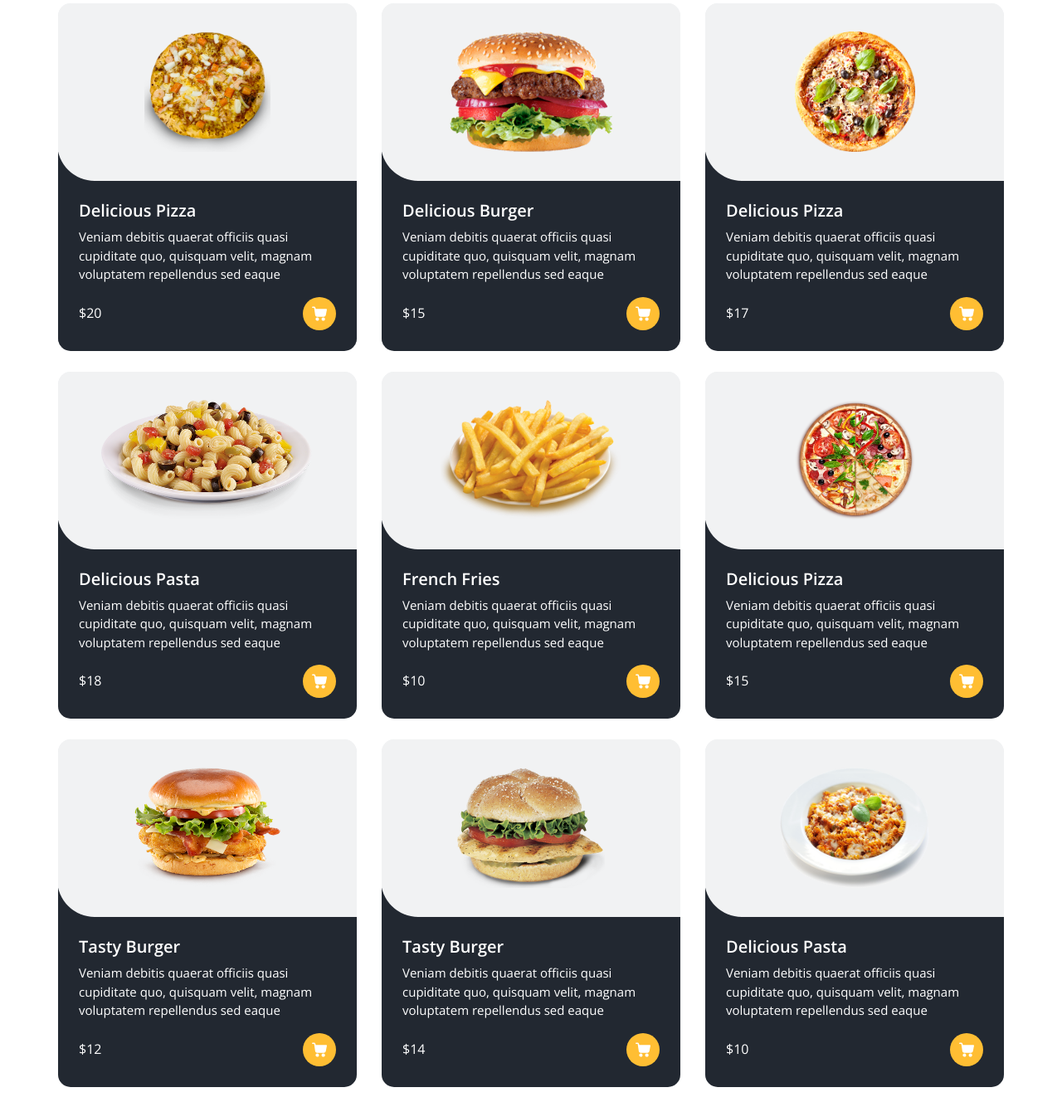
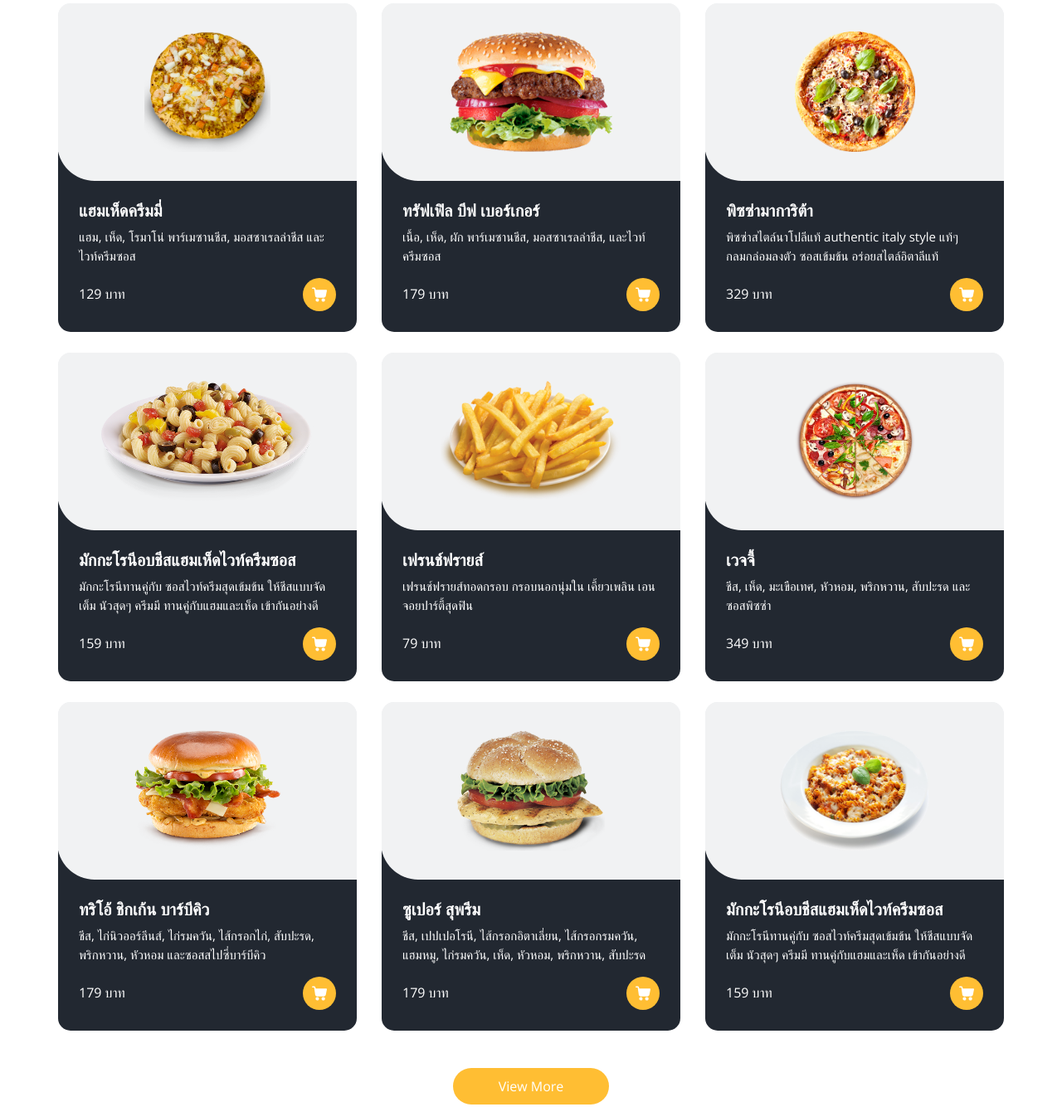
Before and after one commit to prigthaiza24/pepperhamberger, a plain HTML site: page index.html in a window 1280 px wide. Shown: the part 1367-2701 px from the top of the page at 83% size. Drawn offline with nearby package versions, Linux system fonts and the light colour scheme; some packages are replaced by stand-ins of ours.

Commit message:
Update index.html

```diff
--- a/index.html
+++ b/index.html
@@ -399,14 +399,14 @@
                 </div>
                 <div class="detail-box">
                   <h5>
-                    Delicious Pizza
+                    แฮมเห็ดครีมมี่
                   </h5>
                   <p>
-                    Veniam debitis quaerat officiis quasi cupiditate quo, quisquam velit, magnam voluptatem repellendus sed eaque
+                    แฮม, เห็ด, โรมาโน่ พาร์เมซานชีส, มอสซาเรลล่าชีส และไวท์ครีมซอส
                   </p>
                   <div class="options">
                     <h6>
-                      $20
+                      129 บาท
                     </h6>
                     <a href="">
                       <svg version="1.1" id="Capa_1" xmlns="http://www.w3.org/2000/svg" xmlns:xlink="http://www.w3.org/1999/xlink" x="0px" y="0px" viewBox="0 0 456.029 456.029" style="enable-background:new 0 0 456.029 456.029;" xml:space="preserve">
@@ -475,14 +475,14 @@
                 </div>
                 <div class="detail-box">
                   <h5>
-                    Delicious Burger
+                    ทรัฟเฟิล บีฟ เบอร์เกอร์
                   </h5>
                   <p>
-                    Veniam debitis quaerat officiis quasi cupiditate quo, quisquam velit, magnam voluptatem repellendus sed eaque
+                    เนื้อ, เห็ด, ผัก พาร์เมซานชีส, มอสซาเรลล่าชีส, และไวท์ครีมซอส
                   </p>
                   <div class="options">
                     <h6>
-                      $15
+                      179 บาท
                     </h6>
                     <a href="">
                       <svg version="1.1" id="Capa_1" xmlns="http://www.w3.org/2000/svg" xmlns:xlink="http://www.w3.org/1999/xlink" x="0px" y="0px" viewBox="0 0 456.029 456.029" style="enable-background:new 0 0 456.029 456.029;" xml:space="preserve">
@@ -551,14 +551,14 @@
                 </div>
                 <div class="detail-box">
                   <h5>
-                    Delicious Pizza
+                    พิซซ่ามาการิต้า
                   </h5>
                   <p>
-                    Veniam debitis quaerat officiis quasi cupiditate quo, quisquam velit, magnam voluptatem repellendus sed eaque
+                    พิซซ่าสไตล์นาโปลีแท้ authentic italy style แท้ๆ กลมกล่อมลงตัว ซอสเข้มข้น อร่อยสไตล์อิตาลีแท้
                   </p>
                   <div class="options">
                     <h6>
-                      $17
+                      329 บาท
                     </h6>
                     <a href="">
                       <svg version="1.1" id="Capa_1" xmlns="http://www.w3.org/2000/svg" xmlns:xlink="http://www.w3.org/1999/xlink" x="0px" y="0px" viewBox="0 0 456.029 456.029" style="enable-background:new 0 0 456.029 456.029;" xml:space="preserve">
@@ -627,14 +627,14 @@
                 </div>
                 <div class="detail-box">
                   <h5>
-                    Delicious Pasta
+                    มักกะโรนีอบชีสแฮมเห็ดไวท์ครีมซอส
                   </h5>
                   <p>
-                    Veniam debitis quaerat officiis quasi cupiditate quo, quisquam velit, magnam voluptatem repellendus sed eaque
+                    มักกะโรนีทานคู่กับ ซอสไวท์ครีมสุดเข้มข้น ให้ชีสแบบจัดเต็ม นัวสุดๆ ครีมมี ทานคู่กับแฮมและเห็ด เข้ากันอย่างดี
                   </p>
                   <div class="options">
                     <h6>
-                      $18
+                      159 บาท
                     </h6>
                     <a href="">
                       <svg version="1.1" id="Capa_1" xmlns="http://www.w3.org/2000/svg" xmlns:xlink="http://www.w3.org/1999/xlink" x="0px" y="0px" viewBox="0 0 456.029 456.029" style="enable-background:new 0 0 456.029 456.029;" xml:space="preserve">
@@ -703,14 +703,14 @@
                 </div>
                 <div class="detail-box">
                   <h5>
-                    French Fries
+                    เฟรนช์ฟรายส์
                   </h5>
                   <p>
-                    Veniam debitis quaerat officiis quasi cupiditate quo, quisquam velit, magnam voluptatem repellendus sed eaque
+                    เฟรนช์ฟรายส์ทอดกรอบ กรอบนอกนุ่มใน เคี้ยวเพลิน เอนจอยปาร์ตี้สุดฟิน
                   </p>
                   <div class="options">
                     <h6>
-                      $10
+                      79 บาท
                     </h6>
                     <a href="">
                       <svg version="1.1" id="Capa_1" xmlns="http://www.w3.org/2000/svg" xmlns:xlink="http://www.w3.org/1999/xlink" x="0px" y="0px" viewBox="0 0 456.029 456.029" style="enable-background:new 0 0 456.029 456.029;" xml:space="preserve">
@@ -779,14 +779,14 @@
                 </div>
                 <div class="detail-box">
                   <h5>
-                    Delicious Pizza
+                    เวจจี้
                   </h5>
                   <p>
-                    Veniam debitis quaerat officiis quasi cupiditate quo, quisquam velit, magnam voluptatem repellendus sed eaque
+                    ชีส, เห็ด, มะเขือเทศ, หัวหอม, พริกหวาน, สับปะรด และซอสพิซซ่า
                   </p>
                   <div class="options">
                     <h6>
-                      $15
+                      349 บาท
                     </h6>
                     <a href="">
                       <svg version="1.1" id="Capa_1" xmlns="http://www.w3.org/2000/svg" xmlns:xlink="http://www.w3.org/1999/xlink" x="0px" y="0px" viewBox="0 0 456.029 456.029" style="enable-background:new 0 0 456.029 456.029;" xml:space="preserve">
@@ -855,14 +855,14 @@
                 </div>
                 <div class="detail-box">
                   <h5>
-                    Tasty Burger
+                    ทริโอ้ ชิกเก้น บาร์บีคิว
                   </h5>
                   <p>
-                    Veniam debitis quaerat officiis quasi cupiditate quo, quisquam velit, magnam voluptatem repellendus sed eaque
+                    ชีส, ไก่นิวออร์ลีนส์, ไก่รมควัน, ไส้กรอกไก่, สับปะรด, พริกหวาน, หัวหอม และซอสสไปซี่บาร์บีคิว
                   </p>
                   <div class="options">
                     <h6>
-                      $12
+                      179 บาท
                     </h6>
                     <a href="">
                       <svg version="1.1" id="Capa_1" xmlns="http://www.w3.org/2000/svg" xmlns:xlink="http://www.w3.org/1999/xlink" x="0px" y="0px" viewBox="0 0 456.029 456.029" style="enable-background:new 0 0 456.029 456.029;" xml:space="preserve">
@@ -931,14 +931,14 @@
                 </div>
                 <div class="detail-box">
                   <h5>
-                    Tasty Burger
+                    ซูเปอร์ สุพรีม
                   </h5>
                   <p>
-                    Veniam debitis quaerat officiis quasi cupiditate quo, quisquam velit, magnam voluptatem repellendus sed eaque
+                    ชีส, เปปเปอโรนี, ไส้กรอกอิตาเลี่ยน, ไส้กรอกรมควัน, แฮมหมู, ไก่รมควัน, เห็ด, หัวหอม, พริกหวาน, สับปะรด
                   </p>
                   <div class="options">
                     <h6>
-                      $14
+                      179 บาท
                     </h6>
                     <a href="">
                       <svg version="1.1" id="Capa_1" xmlns="http://www.w3.org/2000/svg" xmlns:xlink="http://www.w3.org/1999/xlink" x="0px" y="0px" viewBox="0 0 456.029 456.029" style="enable-background:new 0 0 456.029 456.029;" xml:space="preserve">
@@ -1007,14 +1007,14 @@
                 </div>
                 <div class="detail-box">
                   <h5>
-                    Delicious Pasta
+                    มักกะโรนีอบชีสแฮมเห็ดไวท์ครีมซอส
                   </h5>
                   <p>
-                    Veniam debitis quaerat officiis quasi cupiditate quo, quisquam velit, magnam voluptatem repellendus sed eaque
+                    มักกะโรนีทานคู่กับ ซอสไวท์ครีมสุดเข้มข้น ให้ชีสแบบจัดเต็ม นัวสุดๆ ครีมมี ทานคู่กับแฮมและเห็ด เข้ากันอย่างดี
                   </p>
                   <div class="options">
                     <h6>
-                      $10
+                      159 บาท
                     </h6>
                     <a href="">
                       <svg version="1.1" id="Capa_1" xmlns="http://www.w3.org/2000/svg" xmlns:xlink="http://www.w3.org/1999/xlink" x="0px" y="0px" viewBox="0 0 456.029 456.029" style="enable-background:new 0 0 456.029 456.029;" xml:space="preserve">
```
